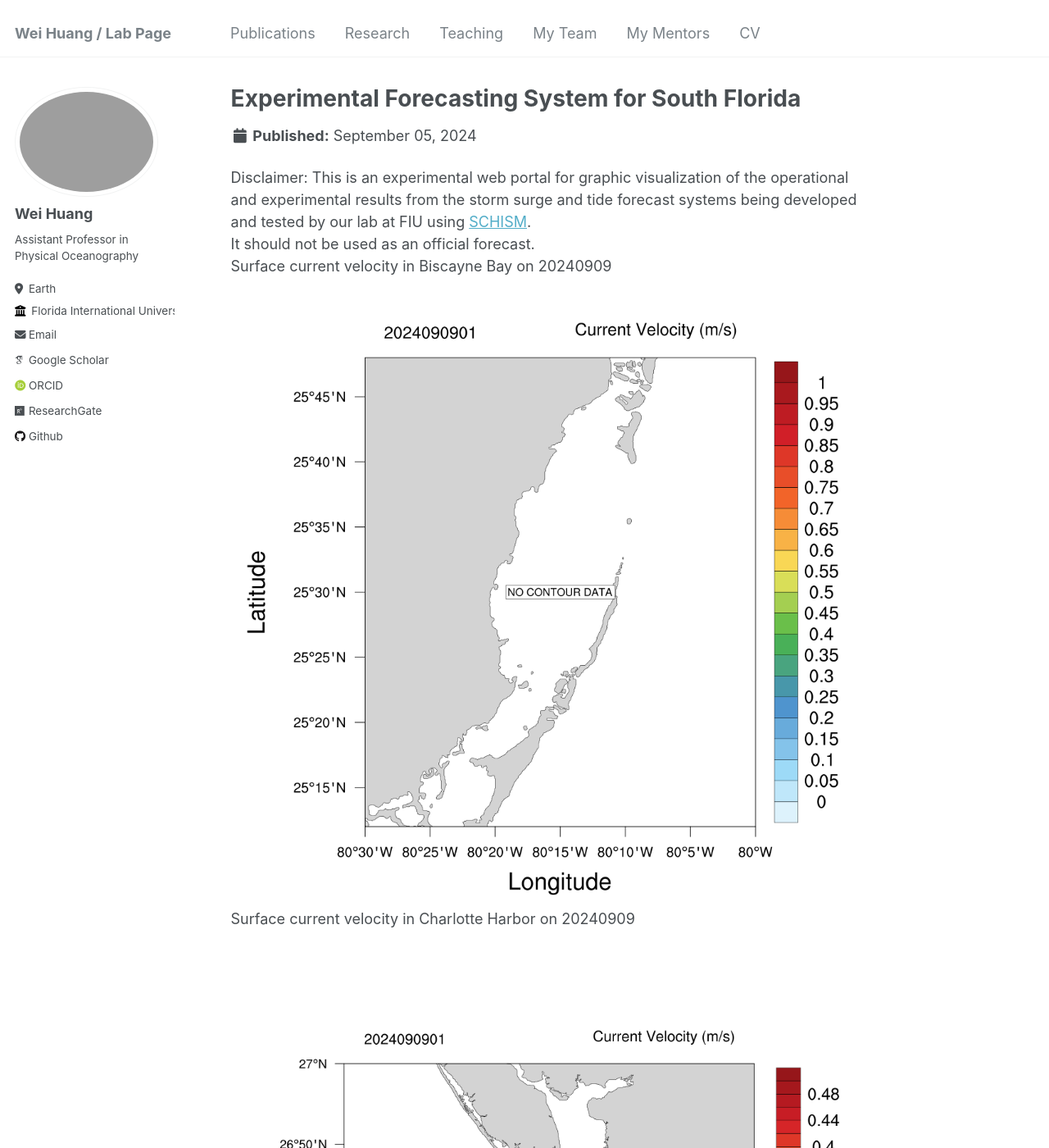
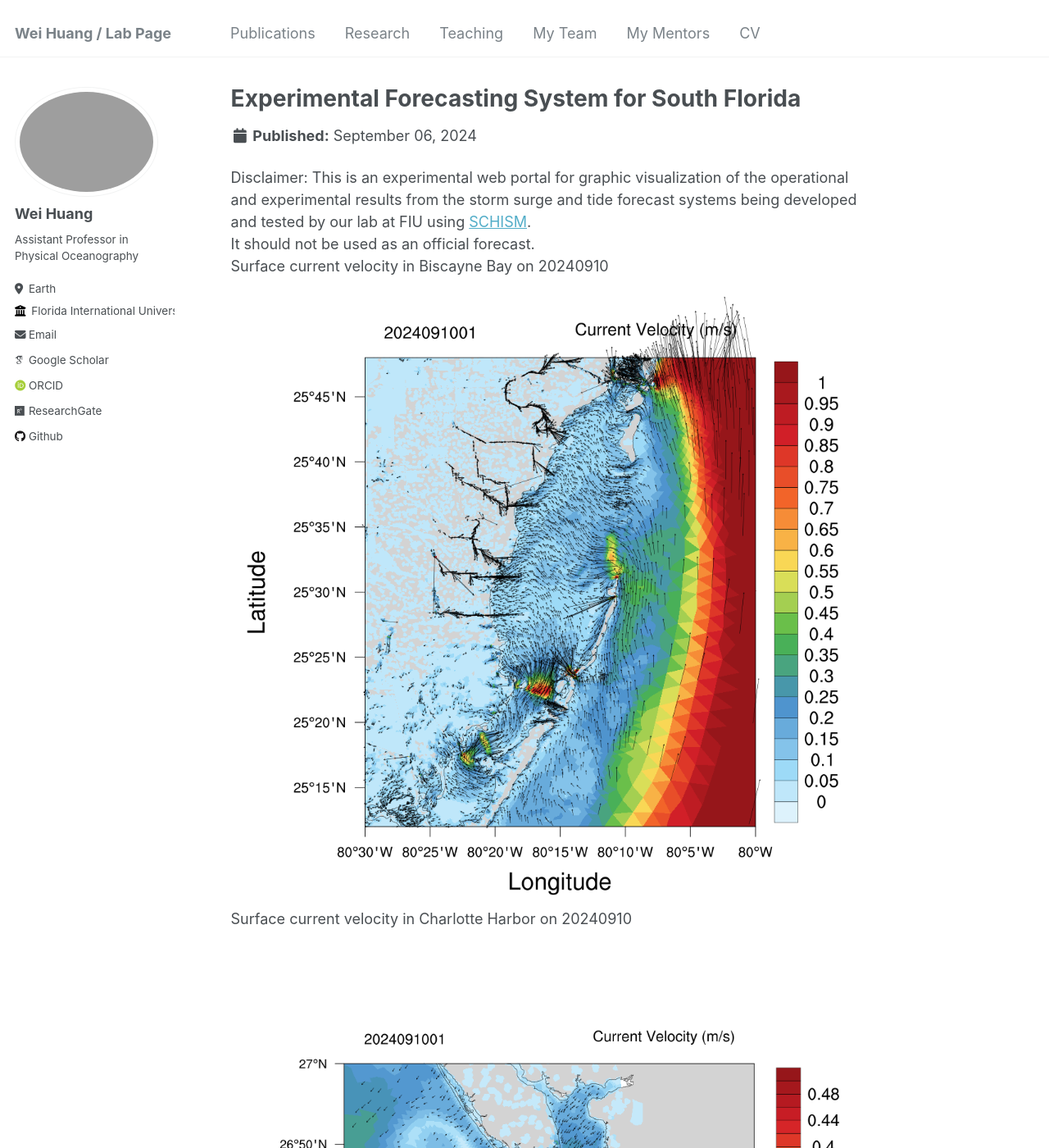
Before and after one commit to huang96169/huang96169.github.io, a Jekyll site: the page built from _research/research-1.md, in a window 1280 px wide and 1400 px high. Shown: the whole window at 82% size. Built offline with Jekyll 4.4.1, drawn with Linux system fonts in a browser that asks for light colours; some web fonts are replaced; some of the changed text lies outside the part shown.

Commit message:
replaced research_uv1.gif research_salt1.gif research_temp1.gif and replaced research_elev2.gif research_uv2.gif research_salt2.gif research_temp2.gif

```diff
--- a/_research/research-1.md
+++ b/_research/research-1.md
@@ -1,7 +1,7 @@
 ---
 title: "Experimental Forecasting System for South Florida"
-short: Surface current velocity of South Florida from 20240905 to 20240909
-date: 2024-09-05
+short: Surface current velocity of South Florida from 20240906 to 20240910
+date: 2024-09-06
 short1: "Disclaimer: This is an experimental web portal for graphic visualization of the operational and experimental results from the storm surge and tide forecast systems being developed and tested by our lab at FIU using [SCHISM](https://ccrm.vims.edu/schismweb/). It should not be used as an official forecast."
 excerpt: "<img src='/images/research_uv1.gif'>"
 collection: research
@@ -10,11 +10,11 @@ collection: research
 Disclaimer:
 This is an experimental web portal for graphic visualization of the operational and experimental results from the storm surge and tide forecast systems being developed and tested by our lab at FIU using [SCHISM](https://ccrm.vims.edu/schismweb/).<br/>
 It should not be used as an official forecast.<br/>
-Surface current velocity in Biscayne Bay on 20240909<br/>
+Surface current velocity in Biscayne Bay on 20240910<br/>
 <img src='/images/research_Bbay.png'>
-Surface current velocity in Charlotte Harbor on 20240909<br/>
+Surface current velocity in Charlotte Harbor on 20240910<br/>
 <img src='/images/research_Cbay.png'>
-Surface current velocity in Tampa Bay on 20240909<br/>
+Surface current velocity in Tampa Bay on 20240910<br/>
 <img src='/images/research_Tbay.png'>
 The map below showns observational stations used for validating the model's results, as well as the horizontal grid. <br/>
 The horizontal grid for SCHISM in simulating Biscayne Bay in South Florida, using flexible resolution resolving levees and canals (1-2 m), watershed rural and urban areas (30m-50m) and coastal ocean (500m-5km).<br/>
```
Also changed, not shown: _research/research-2.md (+6 -6 lines), images/research_Bbay.png, images/research_Cbay.png, images/research_Tbay.png, images/research_maxelev2.gif, 2 other files.
